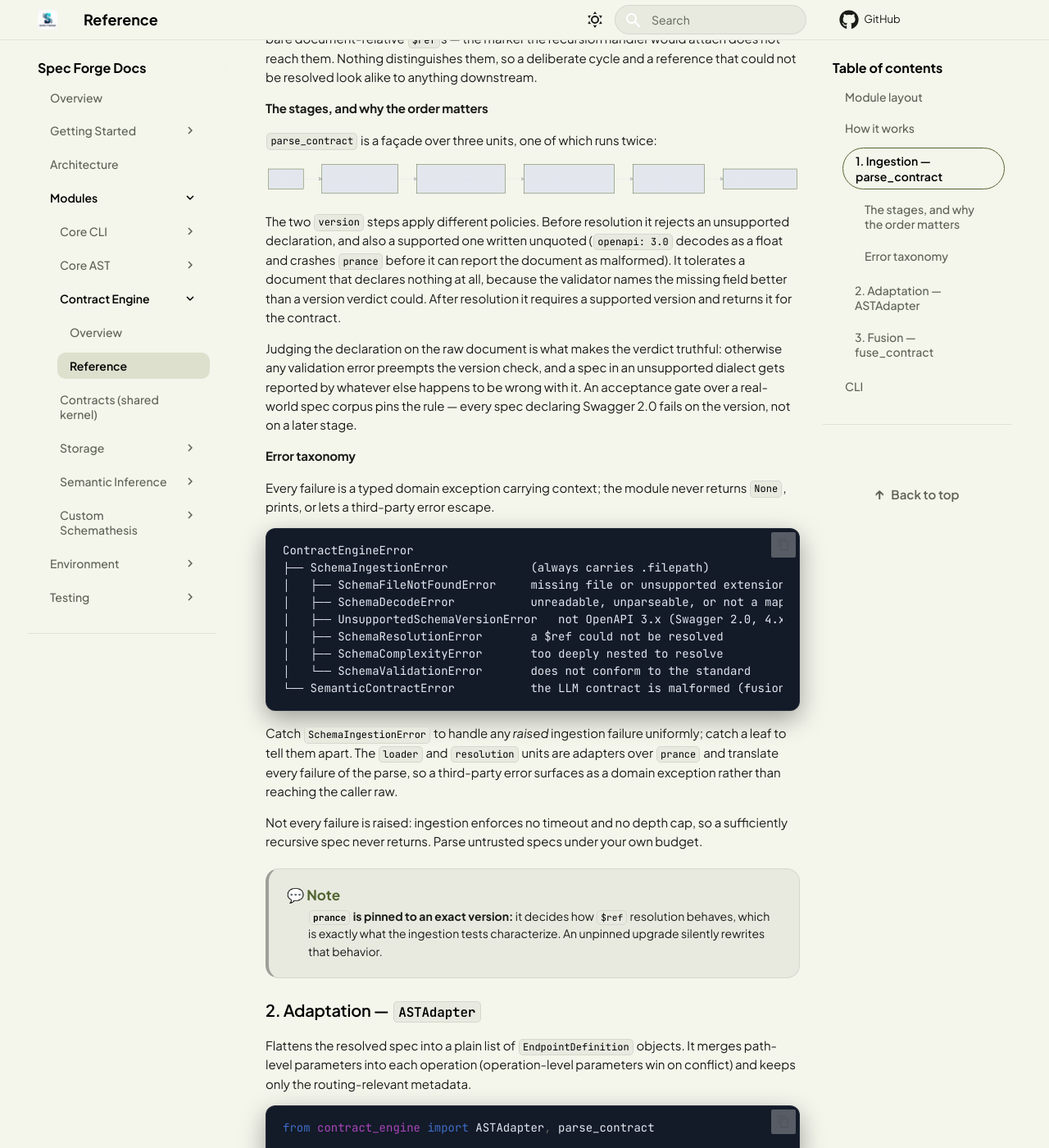
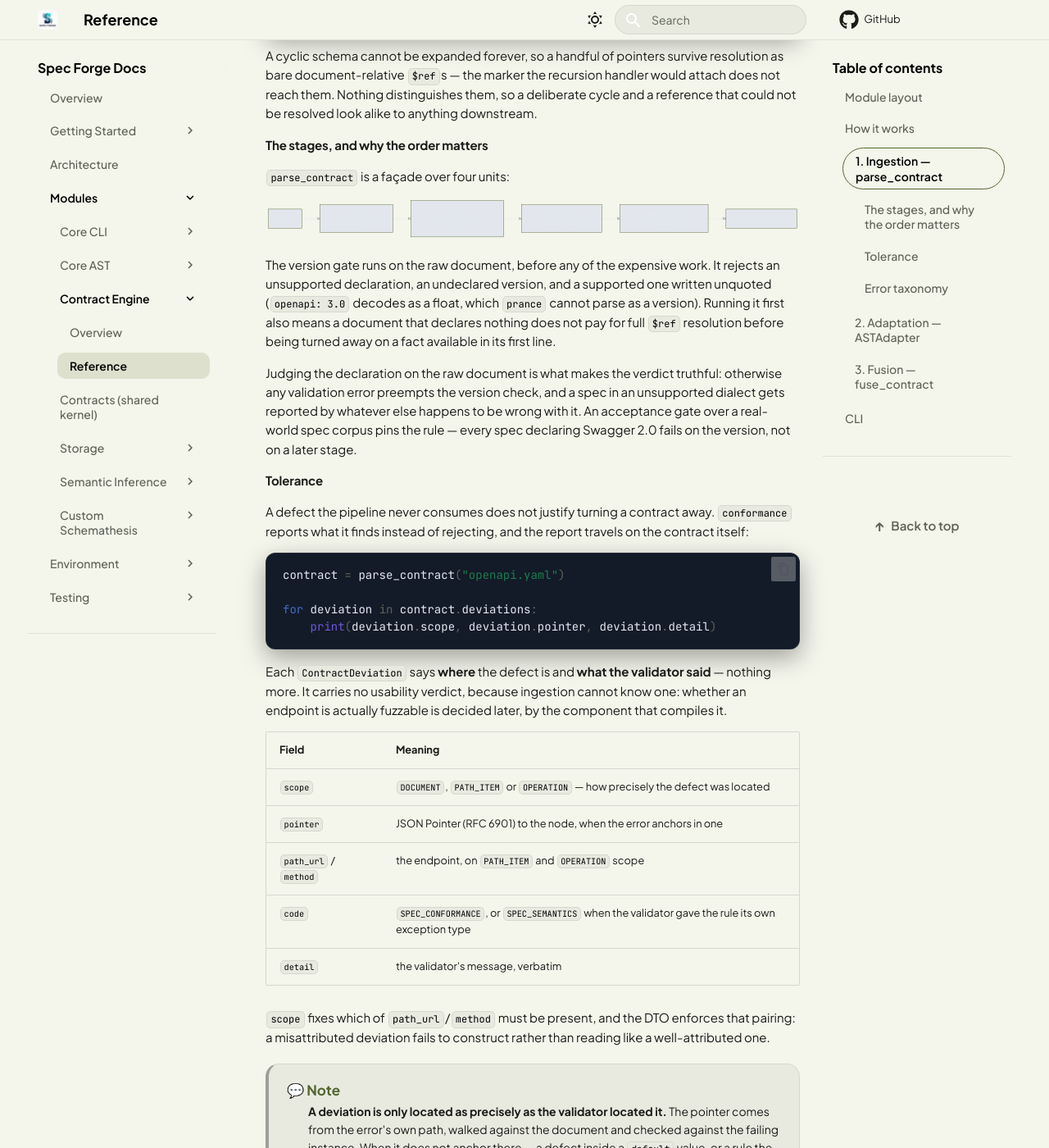
Before and after one commit to Spec-Forge-Testing/specforge-docs, an MkDocs documentation site: the page built from docs/modules/contract-engine/reference.md, in a window 1280 px wide and 1400 px high, scrolled down 1403 px. Shown: the whole window at 82% size. Built offline with MkDocs 1.6.1 and Material for MkDocs 9.7.7, drawn with Linux system fonts in a browser that asks for light colours; comment, search, counter and statistics services are not loaded; some of the changed text lies outside the part shown.

Commit message:
docs(contract-engine): document the tolerance policy and deviation scopes
Ingestion now reports the defects it finds instead of rejecting the whole
document when the pipeline never consumes them. Describe what a deviation
carries, the four ingestion stages after the version gate moved ahead of
resolution, and what stays fatal.

Records the attribution limit explicitly: a deviation is located only as
precisely as the validator located it, and a location the library did not
give is not re-derived - a plausible-but-wrong pointer is worse than none.

````diff
--- a/docs/modules/contract-engine/reference.md
+++ b/docs/modules/contract-engine/reference.md
@@ -24,7 +24,7 @@ The package targets Python 3.11+. Its installation, test and lint commands are i
 src/contract_engine/
 ├── exceptions.py     # domain exceptions
 ├── models/           # data models (ResolvedContract, EndpointDefinition, unified contract re-export)
-├── ingestion/        # loader · version · resolution · facade (parse_contract)
+├── ingestion/        # loader · version · resolution · conformance · facade
 ├── adapters/         # ASTAdapter
 └── fusion/           # fuse_contract (normalizer, llm_input, merger, façade)
 ```
@@ -53,8 +53,8 @@ from contract_engine import (
 ### 1. Ingestion — `parse_contract`
 
 Reads a YAML or JSON OpenAPI file, resolves its `$ref` pointers inline,
-validates it against the OpenAPI 3.x standard, and returns an immutable
-`ResolvedContract`.
+checks it against the OpenAPI 3.x standard, and returns an immutable
+`ResolvedContract` carrying whatever defects it found.
 
 ```python
 from contract_engine import parse_contract
@@ -63,6 +63,7 @@ contract = parse_contract("openapi.yaml")
 
 print(contract.openapi_version)   # "3.0.3"
 print(contract.spec["paths"])     # resolved spec dict
+print(contract.deviations)        # defects reported, not rejected
 ```
 
 A cyclic schema cannot be expanded forever, so a handful of pointers survive
@@ -73,30 +74,72 @@ downstream.
 
 #### The stages, and why the order matters
 
-`parse_contract` is a façade over three units, one of which runs twice:
+`parse_contract` is a façade over four units:
 
 ```mermaid
 flowchart LR
     A[Path] --> B["loader<br/><i>read the document</i>"]
-    B --> C["version<br/><i>reject a bad declaration</i>"]
-    C --> D["resolution<br/><i>resolve $ref and validate</i>"]
-    D --> E["version<br/><i>report the version</i>"]
+    B --> C["version<br/><i>require a supported version</i>"]
+    C --> D["resolution<br/><i>resolve the $ref graph</i>"]
+    D --> E["conformance<br/><i>report the defects found</i>"]
     E --> F[ResolvedContract]
 ```
 
-The two `version` steps apply different policies. Before resolution it rejects
-an unsupported declaration, and also a supported one written unquoted
-(`openapi: 3.0` decodes as a float and crashes `prance` before it can report the
-document as malformed). It tolerates a document that declares nothing at all,
-because the validator names the missing field better than a version verdict
-could. After resolution it requires a supported version and returns it for the
-contract.
+The version gate runs on the raw document, before any of the expensive work. It
+rejects an unsupported declaration, an undeclared version, and a supported one
+written unquoted (`openapi: 3.0` decodes as a float, which `prance` cannot parse
+as a version). Running it first also means a document that declares nothing does
+not pay for full `$ref` resolution before being turned away on a fact available
+in its first line.
 
 Judging the declaration on the raw document is what makes the verdict truthful:
 otherwise any validation error preempts the version check, and a spec in an
 unsupported dialect gets reported by whatever else happens to be wrong with it.
 An acceptance gate over a real-world spec corpus pins the rule — every spec
 declaring Swagger 2.0 fails on the version, not on a later stage.
+
+#### Tolerance
+
+A defect the pipeline never consumes does not justify turning a contract away.
+`conformance` reports what it finds instead of rejecting, and the report travels
+on the contract itself:
+
+```python
+contract = parse_contract("openapi.yaml")
+
+for deviation in contract.deviations:
+    print(deviation.scope, deviation.pointer, deviation.detail)
+```
+
+Each `ContractDeviation` says **where** the defect is and **what the validator
+said** — nothing more. It carries no usability verdict, because ingestion cannot
+know one: whether an endpoint is actually fuzzable is decided later, by the
+component that compiles it.
+
+| Field | Meaning |
+|---|---|
+| `scope` | `DOCUMENT`, `PATH_ITEM` or `OPERATION` — how precisely the defect was located |
+| `pointer` | JSON Pointer (RFC 6901) to the node, when the error anchors in one |
+| `path_url` / `method` | the endpoint, on `PATH_ITEM` and `OPERATION` scope |
+| `code` | `SPEC_CONFORMANCE`, or `SPEC_SEMANTICS` when the validator gave the rule its own exception type |
+| `detail` | the validator's message, verbatim |
+
+`scope` fixes which of `path_url`/`method` must be present, and the DTO enforces
+that pairing: a misattributed deviation fails to construct rather than reading
+like a well-attributed one.
+
+> **A deviation is only located as precisely as the validator located it.** The
+> pointer comes from the error's own path, walked against the document and checked
+> against the failing instance. When it does not anchor there — a defect inside a
+> `default` value, or a rule the validator reports without a path — the deviation
+> is `DOCUMENT`-scoped with no pointer. A location the library did not give us is
+> not re-derived: a plausible-but-wrong pointer is worse than none.
+
+Still fatal: an unreadable or undecodable file, a document that is not a mapping,
+a version below OpenAPI 3.x, and a `$ref` that cannot be resolved.
+
+The CLI prints the deviations after a successful load and closes with a warning
+rather than a success, so a degraded load never looks like a clean one.
 
 #### Error taxonomy
 
````
